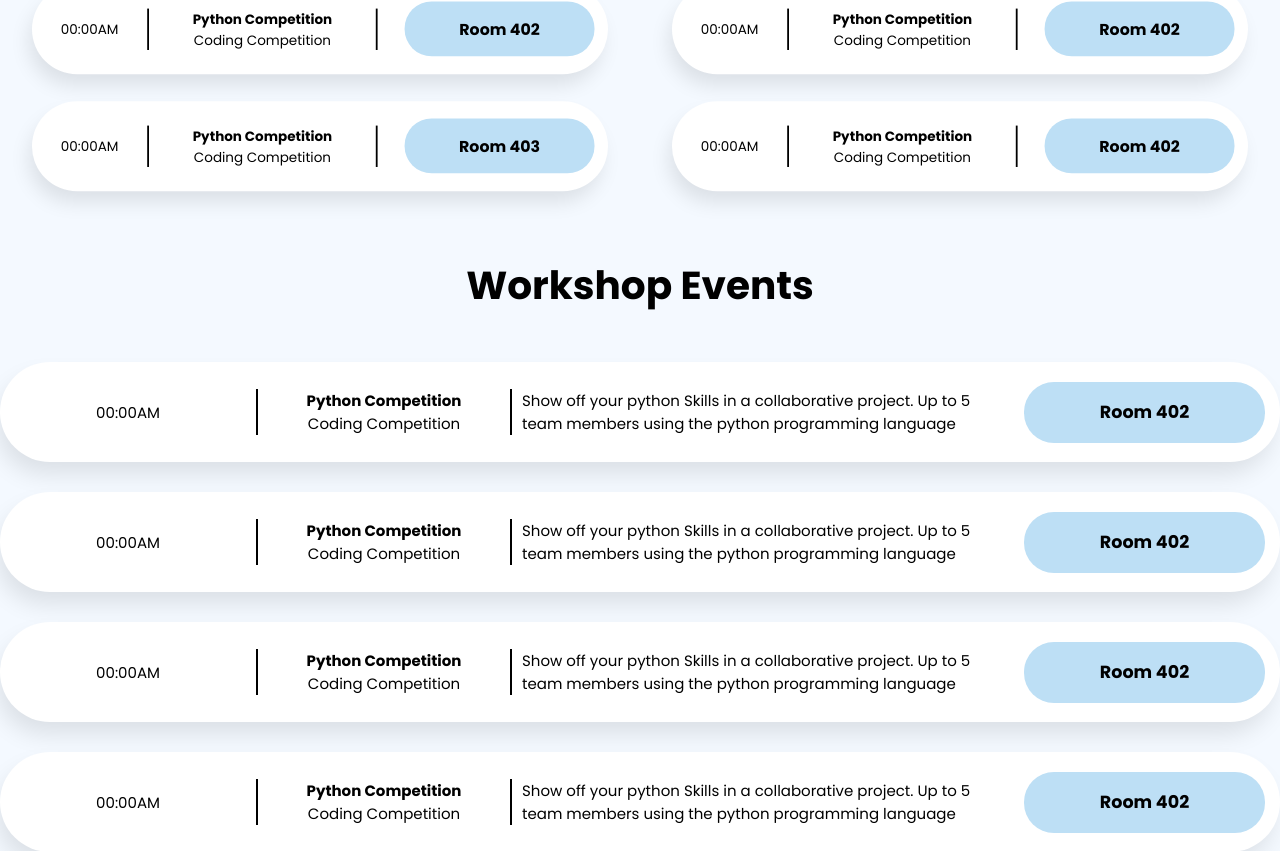
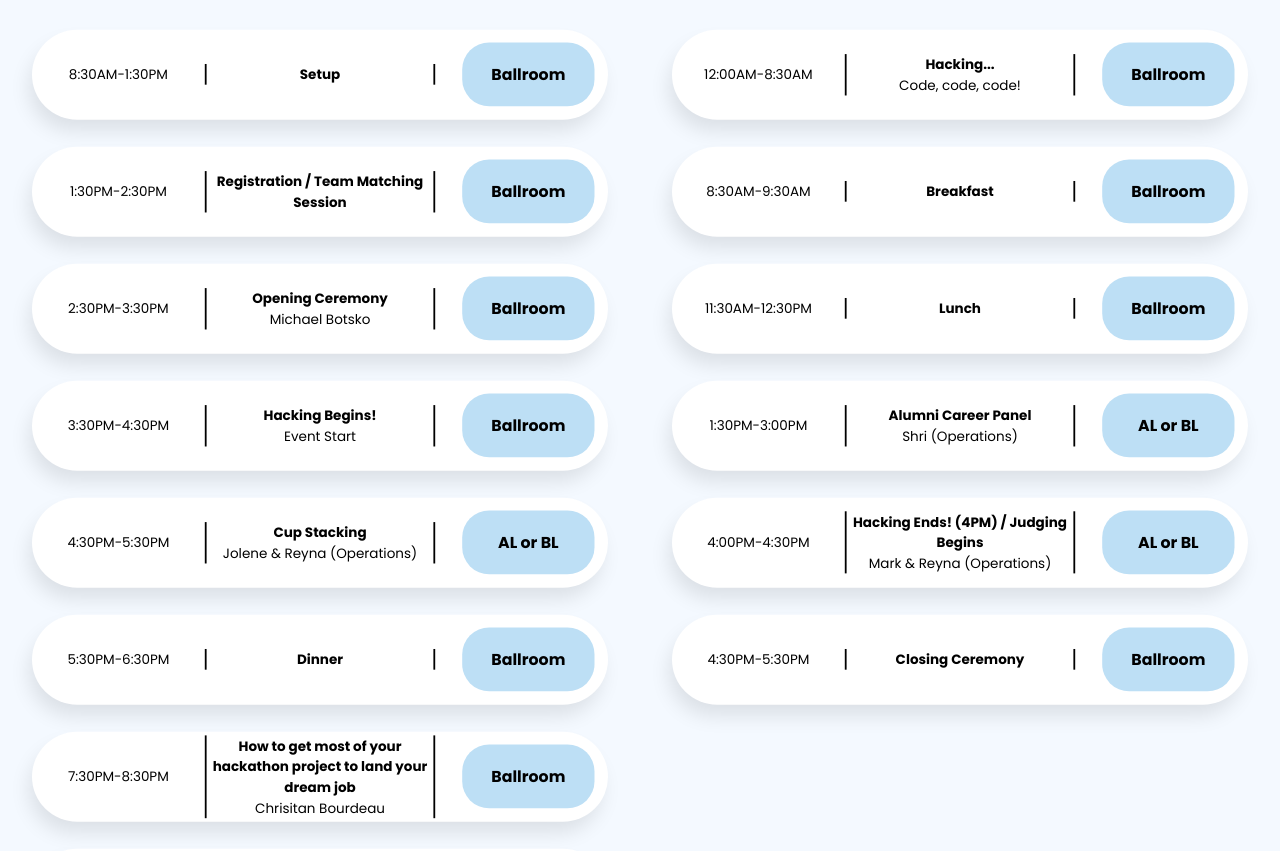
Before and after one commit to lesliejogit/my-app, a React (Create React App) app: page / in a window 1280 px wide. Shown: the part 349-1200 px from the top of the page. Built offline with nearby package versions, Linux system fonts and the light colour scheme.

Commit message:
Added data changes to scheduleData.json, still need changes to sort out ambiguities

```diff
--- a/src/App.css
+++ b/src/App.css
@@ -107,7 +107,7 @@ h2{
 
 .tentativeSchedule--container .event--container{
   display: grid !important ;
-  grid-template-columns: 20% 40% 1fr !important ;
+  grid-template-columns: 30% 40% 1fr !important ;
 
   align-items: center;
   justify-content: space-evenly;
@@ -127,6 +127,7 @@ h2{
 .tentativeSchedule--container .event--location{
   margin-left: 30px ;
   max-width: 100px !;
+  padding: 5px;
 }
 
 .event--table{
--- a/src/Components/Data/scheduleData.json
+++ b/src/Components/Data/scheduleData.json
@@ -1,78 +1,161 @@
 {
     "workshopData": [
         {
-            "time" : "00:00AM",
-            "title" : "Python Competition",
-            "category" : "Coding Competition",
-            "description" : "Show off your python Skills in a collaborative project. Up to 5 team members using the python programming language",
-            "location" : "Room 402"
+            "time" :"3:30PM-4:30PM",
+            "day": "Saturday",
+            "title" :"GitHub Workshop",
+            "category" : "Source Control",
+            "location" : "Ballroom",
+            "description" : "Show off your python Skills in a collaborative project. Up to 5 team members using the python programming language"
         },
         {
-            "time" : "00:00AM",
-            "title" : "Python Competition",
-            "category" : "Coding Competition",
+            "time" : "6:30PM-7:30PM",
+            "day": "Saturday",
+            "title" : "Video Game Development",
+            "category" : "VGDA",
             "description" : "Show off your python Skills in a collaborative project. Up to 5 team members using the python programming language",
-            "location" : "Room 402"
+            "location" : "AL or BL"
         },
         {
-            "time" : "00:00AM",
-            "title" : "Python Competition",
-            "category" : "Coding Competition",
+            "time" : "9:30AM-10:30AM",
+            "day": "Sunday",
+            "title" : "Hardware Workshop",
+            "category" : "Arduino",
             "description" : "Show off your python Skills in a collaborative project. Up to 5 team members using the python programming language",
-            "location" : "Room 402"
+            "location" : "AL or SB"
         },
         {
-            "time" : "00:00AM",
-            "title" : "Python Competition",
-            "category" : "Coding Competition",
+            "time" : "10:30AM-11:30AM",
+            "day": "Sunday",
+            "title" : "LinkedIn Workshop",
+            "category" : "LinkedIN",
             "description" : "Show off your python Skills in a collaborative project. Up to 5 team members using the python programming language",
-            "location" : "Room 402"
+            "location" : "AL or SB"
         },
         {
-            "time" : "00:00AM",
-            "title" : "Python Competition",
-            "category" : "Coding Competition",
+            "time" : "12:30PM-1:30PM",
+            "day": "Sunday",
+            "title" : "Technical Interview Workshop",
+            "category" : "Eunice Kang",
             "description" : "Show off your python Skills in a collaborative project. Up to 5 team members using the python programming language",
-            "location" : "Room 402"
+            "location" : "AL or SB"
         }
     ],
 
     "tentativeScheduleData":{
         "saturdayData": [
             {
-                "time" :"00:00AM",
-                "title" :"Python Competition",
-                "category" : "Coding Competition",
-                "location" : "Room 402",
+                "time" :"8:30AM-1:30PM",
+                "title" :"Setup",
+                "category" : "",
+                "location" : "Ballroom",
                 "description" : "Show off your python Skills in a collaborative project. Up to 5 team members using the python programming language"
 
             },
             {
-                "time" :"00:00AM",
-                "title" :"Python Competition",
-                "category" : "Coding Competition",
-                "location" : "Room 403",
+                "time" :"1:30PM-2:30PM",
+                "title" :"Registration / Team Matching Session",
+                "category" : "",
+                "location" : "Ballroom",
                 "description" : "Show off your python Skills in a collaborative project. Up to 5 team members using the python programming language"
 
+            },
+            {
+                "time" :"2:30PM-3:30PM",
+                "title" :"Opening Ceremony",
+                "category" : "Michael Botsko",
+                "location" : "Ballroom",
+                "description" : "Show off your python Skills in a collaborative project. Up to 5 team members using the python programming language"
+            },
+            {
+                "time" :"3:30PM-4:30PM",
+                "title" :"Hacking Begins!",
+                "category" : "Event Start",
+                "location" : "Ballroom",
+                "description" : "Show off your python Skills in a collaborative project. Up to 5 team members using the python programming language"
+            },
+            {
+                "time" :"4:30PM-5:30PM",
+                "title" :"Cup Stacking",
+                "category" : "Jolene & Reyna (Operations)",
+                "location" : "AL or BL",
+                "description" : "Show off your python Skills in a collaborative project. Up to 5 team members using the python programming language"
+            },
+            {
+                "time" :"5:30PM-6:30PM",
+                "title" :"Dinner",
+                "category" : "",
+                "location" : "Ballroom",
+                "description" : "Show off your python Skills in a collaborative project. Up to 5 team members using the python programming language"
+            },
+            {
+                "time" :"7:30PM-8:30PM",
+                "title" :"How to get most of your hackathon project to land your dream job",
+                "category" : "Chrisitan Bourdeau",
+                "location" : "Ballroom",
+                "description" : "Show off your python Skills in a collaborative project. Up to 5 team members using the python programming language"
+            },
+            {
+                "time" :"8:30PM-9:30PM",
+                "title" :"Social/Networking",
+                "category" : "Mark & Reyna (Operations)",
+                "location" : "AL or BL",
+                "description" : "Show off your python Skills in a collaborative project. Up to 5 team members using the python programming language"
+            },
+            {
+                "time" :"9:30PM-11:59AM",
+                "title" :"Hacking...",
+                "category" : "Code, code, code!",
+                "location" : "Ballroom",
+                "description" : "Show off your python Skills in a collaborative project. Up to 5 team members using the python programming language"
             }
+
+
         ],
 
         "sundayData" :[
             {
-                "time" :"00:00AM",
-                "title" :"Python Competition",
-                "category" : "Coding Competition",
-                "location" : "Room 402",
+                "time" :"12:00AM-8:30AM",
+                "title" :"Hacking... ",
+                "category" : "Code, code, code!",
+                "location" : "Ballroom",
                 "description" : "Show off your python Skills in a collaborative project. Up to 5 team members using the python programming language"
 
             },
             {
-                "time" :"00:00AM",
-                "title" :"Python Competition",
-                "category" : "Coding Competition",
-                "location" : "Room 402",
+                "time" :"8:30AM-9:30AM",
+                "title" :"Breakfast",
+                "category" : "",
+                "location" : "Ballroom",
                 "description" : "Show off your python Skills in a collaborative project. Up to 5 team members using the python programming language"
-
+            },
+            {
+                "time" :"11:30AM-12:30PM",
+                "title" :"Lunch",
+                "category" : "",
+                "location" : "Ballroom",
+                "description" : "Show off your python Skills in a collaborative project. Up to 5 team members using the python programming language"
+            },
+            {
+                "time" :"1:30PM-3:00PM",
+                "title" :"Alumni Career Panel",
+                "category" : "Shri (Operations)",
+                "location" : "AL or BL",
+                "description" : "Show off your python Skills in a collaborative project. Up to 5 team members using the python programming language"
+            },
+            {
+                "time" :"4:00PM-4:30PM",
+                "title" :"Hacking Ends! (4PM) / Judging Begins",
+                "category" : "Mark & Reyna (Operations)",
+                "location" : "AL or BL",
+                "description" : "Show off your python Skills in a collaborative project. Up to 5 team members using the python programming language"
+            },
+            {
+                "time" :"4:30PM-5:30PM",
+                "title" :"Closing Ceremony",
+                "category" : "",
+                "location" : "Ballroom",
+                "description" : "Show off your python Skills in a collaborative project. Up to 5 team members using the python programming language"
             }
         ]
     }
--- a/src/Components/Schedule.js
+++ b/src/Components/Schedule.js
@@ -51,7 +51,7 @@ export default function Schedule(props){
     const workshopEvents = props.workshopSchedule.map(event => (
         <div className="event--table"  key={event.id} onClick={props.handleOpen_PopUp} id={event.id} >
             <div className="grid--container">
-                <div className="event--time">{event.time}</div>
+                <div className="event--time">{event.time} <br/> {event.day}</div>
                 <div className="event--title"><b>{event.title}</b> <br/> {event.category}</div>
                 <div className="event--description">{event.description} </div>
                 <div className="event--location"> <h3>{event.location}</h3></div>
```
